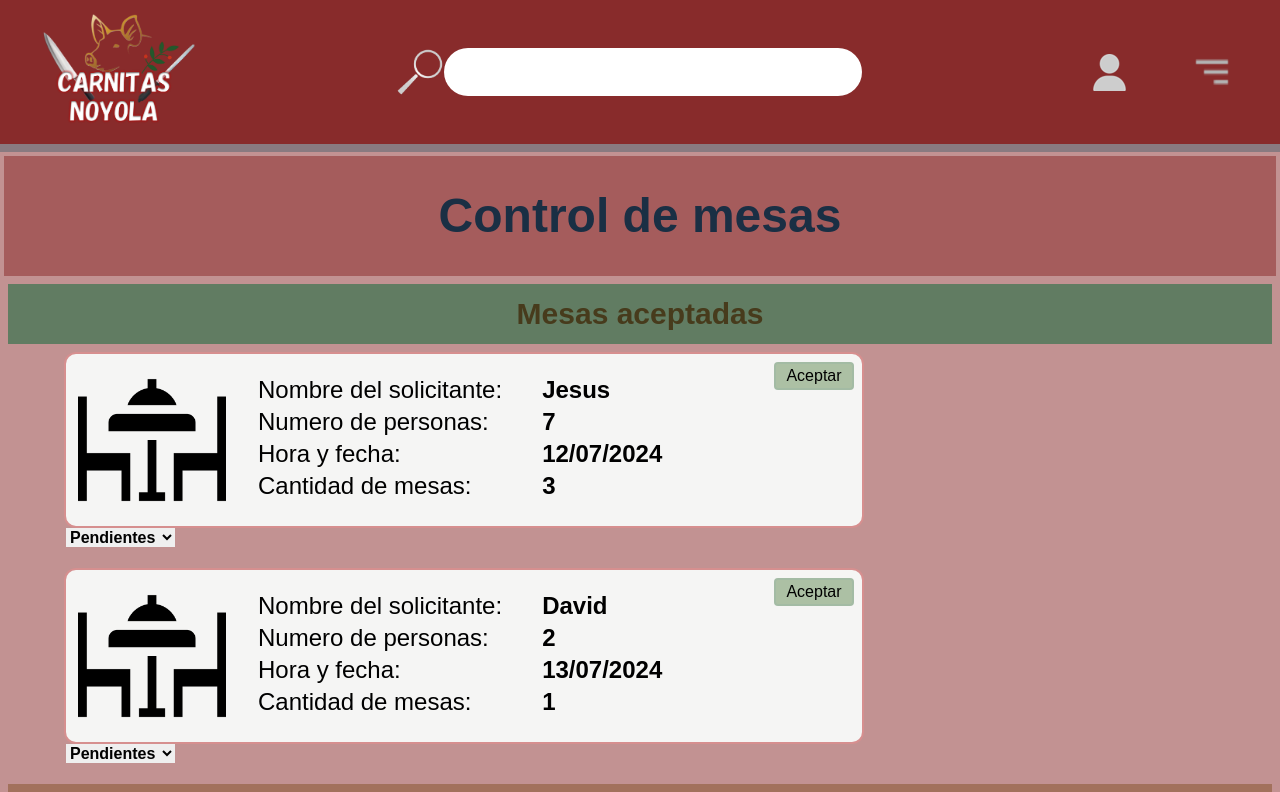
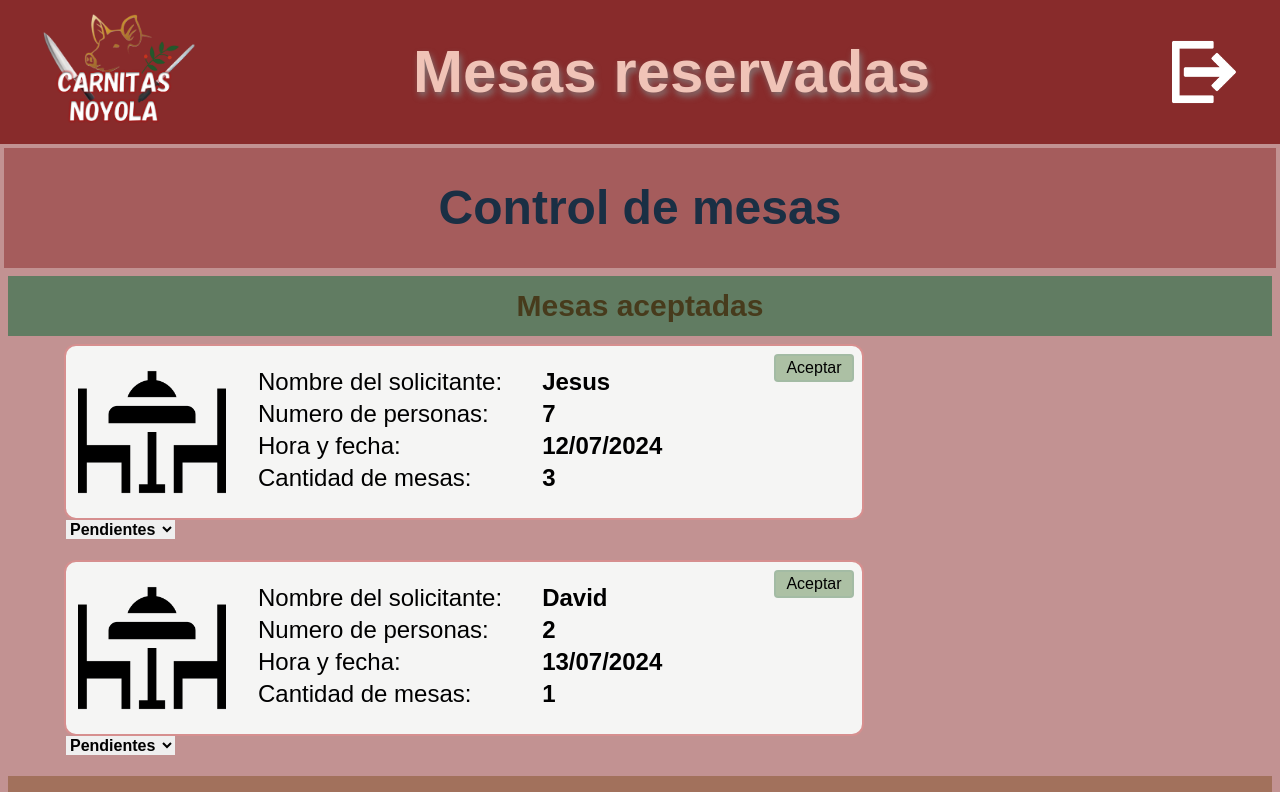
Before and after one commit to davity333/Carniceria_noyola, a React (Vite) app: page /verMesas in a window 1280 px wide. Shown: the top 792 px of the page. Built offline with nearby package versions, Linux system fonts and the light colour scheme.

Commit message:
nuevo encabezado para el admin

```diff
--- a/src/Pages/VerMesas.jsx
+++ b/src/Pages/VerMesas.jsx
@@ -1,29 +1,11 @@
-import LineaSeparador from "../assets/components/Atoms/AtomsPaginaPrincipal/LineaSeparador";
-import MesasAceptadas from "../assets/components/Molecules/MoleculesControlMesas/MesasAceptadas";
-import MesasCanceladas from "../assets/components/Molecules/MoleculesControlMesas/MesasCanceladas";
-import MesasPendientes from "../assets/components/Molecules/MoleculesControlMesas/MesasPendientes";
-import TextEncabezado from "../assets/components/Molecules/MoleculesControlMesas/TextEncabezado";
-import Header from "../assets/components/Organism/OrganismInicioAdmin/HeaderOrganismAdmin";
-import Mesas from "../assets/components/Organism/OrgVerMesas/CardsOrg";
-import linea from '/linea.png'
+
+import ControlTable from "../assets/components/Organism/OrganismInicioAdmin/ControlTable";
 function VerMesas(){
     return(
 
         <>
         <div className="bg-[#C29292] min-h-screen w-full sm:w-full">
-        <Header></Header>
-
-        <TextEncabezado></TextEncabezado>
-
-        <MesasAceptadas></MesasAceptadas>
-        <Mesas></Mesas>
-
-        <MesasPendientes> </MesasPendientes>
-        <Mesas></Mesas>
-
-        <MesasCanceladas></MesasCanceladas>
-        <Mesas></Mesas>
-
+        <ControlTable></ControlTable>
         <div className=" min-h-screen w-full"></div>
         </div>
         </>
--- a/src/assets/components/Atoms/AtomsPaginaPrincipal/LogoVistaAdmin.jsx
+++ b/src/assets/components/Atoms/AtomsPaginaPrincipal/LogoVistaAdmin.jsx
@@ -12,7 +12,7 @@ function LogoVistaAdmin(){
     return(
         <>
         <>
-      <img onClick={handleClick} className="mt-3 ml-6 h-32 cursor-pointer" src={logo} alt="Logo" />
+      <img onClick={handleClick} className="mt-3 ml-6 h-32 cursor-pointer" src={logo} alt="Inicio" title='Home'/>
     </>
         </>
     );
--- /dev/null
+++ b/src/assets/components/Molecules/MoleculesInicioAdmin/HeaderAdmin.jsx
@@ -0,0 +1,20 @@
+import cerrar from '/cerrarSesion.png'
+import Logo from '../../Atoms/AtomsPaginaPrincipal/Logo';
+import LogoVistaAdmin from '../../Atoms/AtomsPaginaPrincipal/LogoVistaAdmin';
+function HeaderAdmin({children, titule}){
+    return(
+        <>
+       <header className='flex h-36 items-center px-4 w-full bg-[#882b2b] justify-between'>
+
+    <div className='flex items-center'>
+        {children}
+        <LogoVistaAdmin></LogoVistaAdmin>
+    </div>
+        <p className='text-center flex justify-center text-6xl text-[#f0c3b7] font-bold
+        [text-shadow:_2px_4px_6px_rgba(131,131,131,0.82)]'>{titule}</p>
+    <img title='Cerrar sesión' src={cerrar} className='h-16 m-7 cursor-pointer' />
+</header>
+        </>
+    );
+}
+export default HeaderAdmin;
--- /dev/null
+++ b/src/assets/components/Organism/OrganismInicioAdmin/ControlTable.jsx
@@ -0,0 +1,27 @@
+import MesasAceptadas from "../../Molecules/MoleculesControlMesas/MesasAceptadas";
+import MesasCanceladas from "../../Molecules/MoleculesControlMesas/MesasCanceladas";
+import MesasPendientes from "../../Molecules/MoleculesControlMesas/MesasPendientes";
+import TextEncabezado from "../../Molecules/MoleculesControlMesas/TextEncabezado";
+import HeaderAdmin from "../../Molecules/MoleculesInicioAdmin/HeaderAdmin";
+import Header from "../../Organism/OrganismInicioAdmin/HeaderOrganismAdmin"
+import Mesas from "../../Organism/OrgVerMesas/CardsOrg";
+
+function ControlTable(){
+    return(
+        <>
+        <HeaderAdmin titule="Mesas reservadas"></HeaderAdmin>
+
+        <TextEncabezado></TextEncabezado>
+
+        <MesasAceptadas></MesasAceptadas>
+        <Mesas></Mesas>
+
+        <MesasPendientes> </MesasPendientes>
+        <Mesas></Mesas>
+
+        <MesasCanceladas></MesasCanceladas>
+        <Mesas></Mesas>
+        </>
+    );
+}
+export default ControlTable;
```
Also changed, not shown: public/cerrarSesion.png (added).
